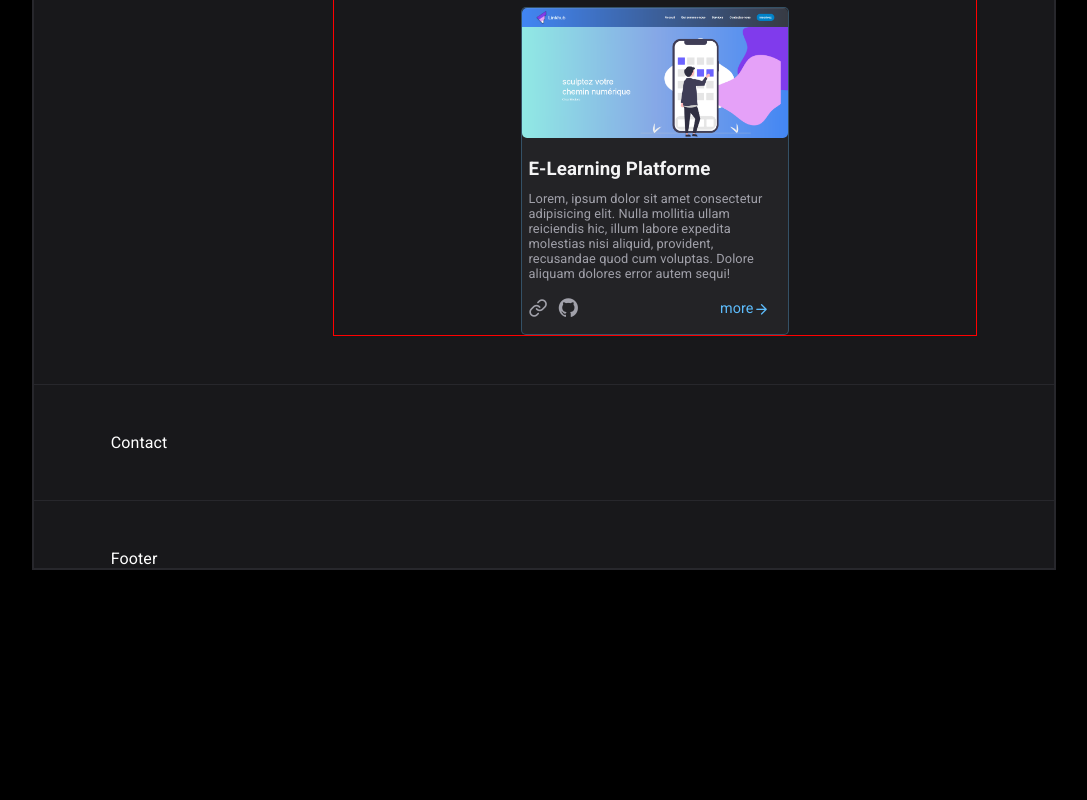
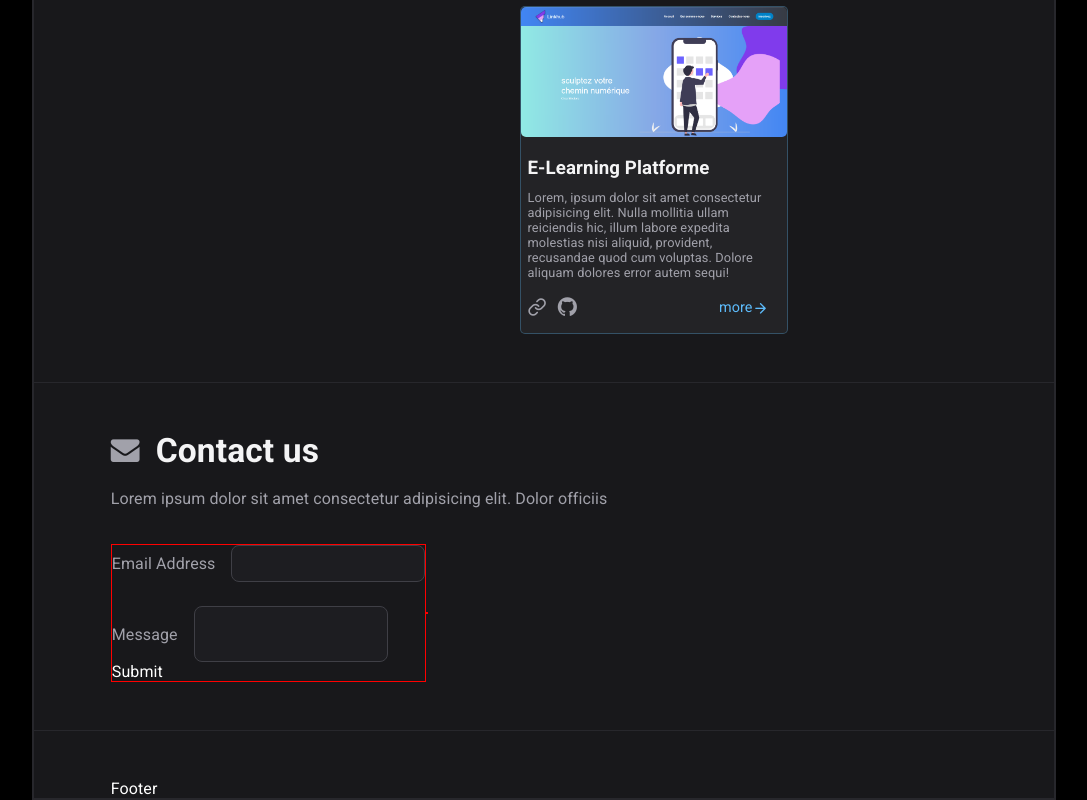
Before and after one commit to rezgui-yassine/portfolio, a React (Vite) app: page / in a window 1280 px wide. Shown: the part 1320-2120 px from the top of the page, without its empty margins (96-1183 px from the left). Before the commit the page ends 1890 px from the top, so only its background shows below. Built offline with nearby package versions, Linux system fonts and the light colour scheme.

Commit message:
fix the border of input  in the section contact

```diff
--- a/src/components/3-main/Main.jsx
+++ b/src/components/3-main/Main.jsx
@@ -4,14 +4,14 @@ import "./main.css";
 function Main() {
   return (
     <main className="flex">
-      <section className="left-section flex border">
+      <section className="left-section flex ">
         <button className="active">All Projects</button>
         <button>Html & Css</button>
         <button>React & Mui</button>
         <button>Angular & SpringBoot</button>
         <button>Node Js & Express</button>
       </section>
-      <section className="right-section border flex ">
+      <section className="right-section  flex ">
         {[...Array(5)].map((item) => (
           <article key={item} className="card ">
             <img width={266} src="LandingPage.png" alt="LandingPage" />
--- a/src/components/4-contact/Contact.jsx
+++ b/src/components/4-contact/Contact.jsx
@@ -1,12 +1,33 @@
-import React from 'react'
-import './contact.css'
+import React from "react";
+import "./contact.css";
 
 function Contact() {
   return (
-    <div>
-      Contact
-    </div>
-  )
+    <section className="contact-us">
+      <h1 className="title">
+        <span className="icon-envelope"></span>
+        Contact us
+      </h1>
+      <p className="sub-title">
+        Lorem ipsum dolor sit amet consectetur adipisicing elit. Dolor officiis
+      </p>
+      <div className="flex">
+        <form className="border">
+
+          <div>
+            <label htmlFor="email">Email Address</label>
+            <input type="email" id="email" name="" />
+          </div>
+          <div className="flex" style={{marginTop:"24px"}}>
+            <label htmlFor="message">Message</label>
+            <textarea name="message" id="message"></textarea>
+          </div>
+          <button>Submit</button>
+        </form>
+        <div className="animation border"></div>
+      </div>
+    </section>
+  );
 }
 
-export default Contact
+export default Contact;
--- a/src/components/4-contact/contact.css
+++ b/src/components/4-contact/contact.css
@@ -0,0 +1,42 @@
+/* contact.css */
+section.contact-us .icon-envelope {
+    color: var(--subtitle);
+    margin-right: 1rem;
+    font-size: 1.8rem;
+  }
+
+  section.contact-us .title {
+    font-size: 2.1rem;
+    color: var(--title);
+    margin-bottom: 1rem;
+  }
+
+  section.contact-us p.sub-title { /* Ensure the class name is correct */
+    color: var(--subtitle); /* Use the CSS variable here */
+    margin-bottom: 2rem;
+    line-height: 1.65rem;
+  }
+
+  section.contact-us label {
+    color: var(--subtitle);
+
+  }
+  section.contact-us #email , section.contact-us #message {
+    all: unset;
+    background-color:rgba(63, 63, 70, 0.15) ;
+    border: 1px solid rgb(63, 63, 70);
+    width: 10rem;
+    padding: 0.5rem 1rem;
+    margin-left: 1rem;
+    border-radius: 0.5rem;
+  }
+
+  section.contact-us #email:focus , section.contact-us #message:focus{
+    border: 1px solid rgb(45,212,191);
+
+  }
+
+  section.contact-us #email:hover , section.contact-us #message:hover{
+    border: 1px solid rgb(45,212,191);
+
+  }
```
